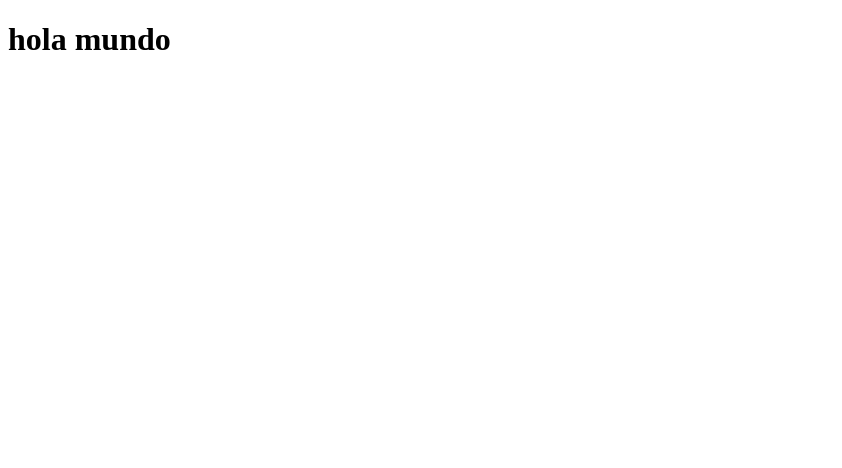
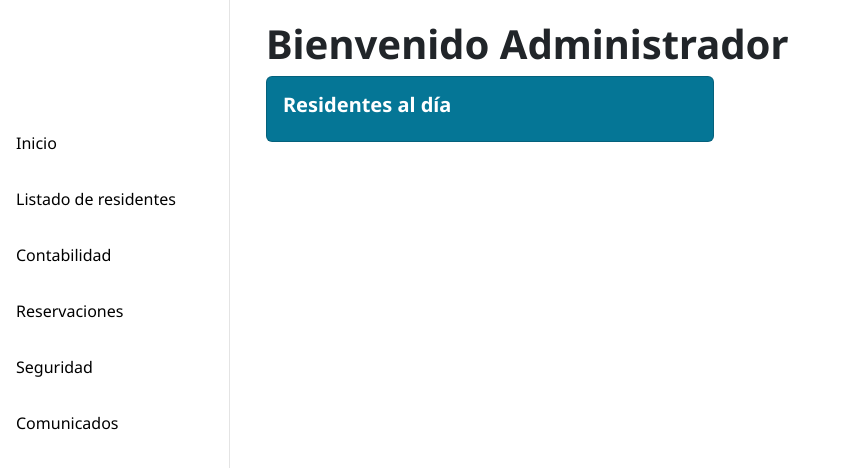
Before and after one commit to CristianMartinez1398/Portal_Admin, a plain HTML site: page Index.html in a window 1280 px wide. Shown: the top 468 px of the page, without its empty margins (0-842 px from the left). Drawn offline with nearby package versions, Linux system fonts and the light colour scheme.

Commit message:
actualización

```diff
--- a/Index.html
+++ b/Index.html
@@ -3,9 +3,44 @@
 <head>
     <meta charset="UTF-8">
     <meta name="viewport" content="width=device-width, initial-scale=1.0">
+    <link href="https://cdn.jsdelivr.net/npm/bootstrap@5.3.6/dist/css/bootstrap.min.css" rel="stylesheet"
+    integrity="sha384-4Q6Gf2aSP4eDXB8Miphtr37CMZZQ5oXLH2yaXMJ2w8e2ZtHTl7GptT4jmndRuHDT" crossorigin="anonymous">
+
+    <link rel="preconnect" href="https://fonts.googleapis.com">
+    <link rel="preconnect" href="https://fonts.gstatic.com" crossorigin>
+    <link href="https://fonts.googleapis.com/css2?family=Noto+Sans:ital,wght@0,100..900;1,100..900&display=swap" rel="stylesheet">
+
+    <link href="./style.css" rel="stylesheet">
     <title>Document</title>
 </head>
 <body>
-    <h1>hola mundo</h1>
+    <section>
+        <div class="sidebar">
+            <div class="header">
+
+            </div>
+            <div class="bodysidebar">
+                <a href="#home">Inicio</a>
+                <a href="#news">Listado de residentes</a>
+                <a href="#contact">Contabilidad</a>
+                <a href="#about">Reservaciones</a>
+                <a href="#">Seguridad</a>
+                <a href="#about">Comunicados</a>
+            </div>
+        </div>
+    </section>
+    <div class="content">
+        <h1 style="font-weight: bold;">Bienvenido Administrador</h1>
+        <div>
+            <div class="card" style="width: 28rem; background-color: rgb(5, 118, 150);">
+                <div class="card-body">
+                    <h5 class="card-title" style="color: white; font-weight: bold;">Residentes al día</h5>
+
+                </div>
+            </div>
+        </div>
+
 </body>
+<script src="https://cdn.jsdelivr.net/npm/@popperjs/core@2.11.6/dist/umd/popper.min.js" integrity="sha384-oBqDVmMz4fnFO9gybB3a5e5c
+    2Q5e5c5e5c5e5c5e5c5e5c5e5c5e5c5e5c" crossorigin="anonymous"></script>
 </html>
--- /dev/null
+++ b/style.css
@@ -0,0 +1,60 @@
+body {
+  margin: 0;
+  font-family: "Lato", sans-serif;
+}
+
+.sidebar {
+  margin: 0;
+  padding: 0;
+  width: 230px;
+  background-color: #ffffff;
+  border-right: 1px solid #e4e4e4;
+  position: fixed;
+  height: 150%;
+  overflow: auto;
+   font-family: "Noto Sans", sans-serif;
+}
+
+.sidebar a {
+  display: block;
+  color: black;
+  padding: 16px;
+
+  text-decoration: none;
+}
+
+
+.sidebar a:hover:not(.active) {
+  background-color: #c3f3fd;
+  color: rgb(0, 127, 123);
+  font-weight: bold;
+}
+
+div.content {
+  margin-left: 250px;
+  padding: 20px 16px;
+  font-family: "Noto Sans", sans-serif;
+}
+
+.bodysidebar {
+    margin-top: 50%;
+}
+
+
+
+@media screen and (max-width: 700px) {
+  .sidebar {
+    width: 100%;
+    height: auto;
+    position: relative;
+  }
+  .sidebar a {float: left;}
+  div.content {margin-left: 0;}
+}
+
+@media screen and (max-width: 400px) {
+  .sidebar a {
+    text-align: center;
+    float: none;
+  }
+}
```
